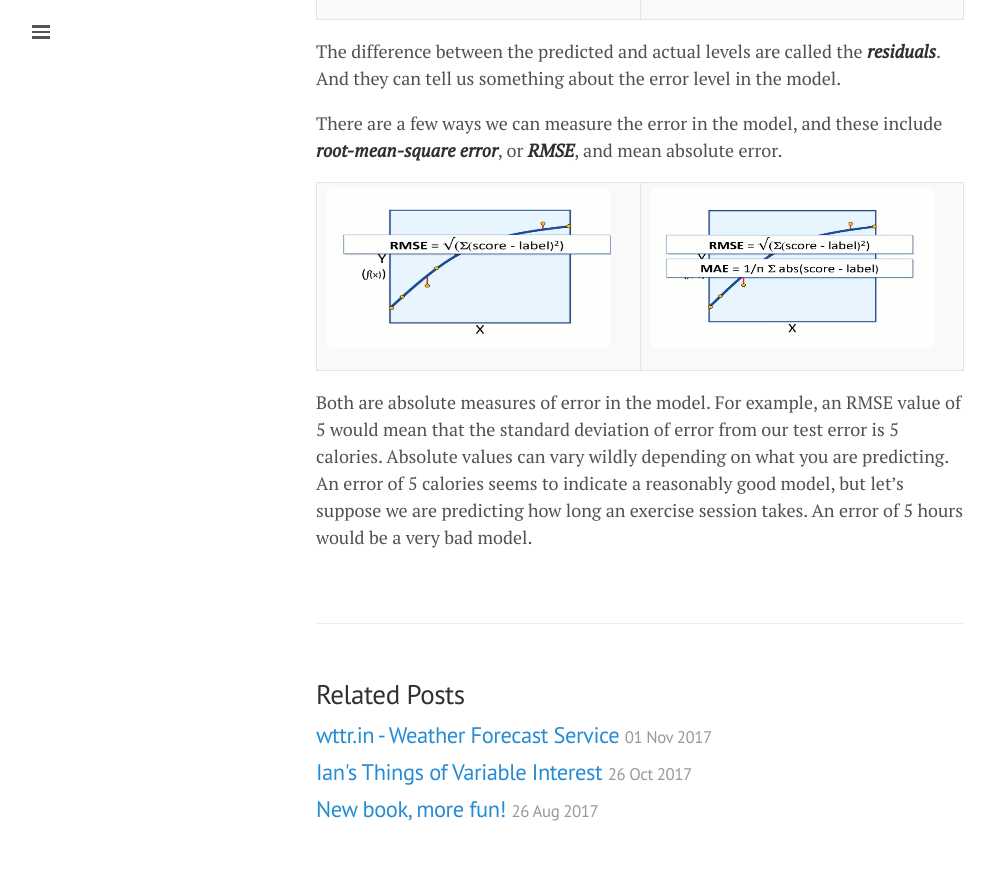
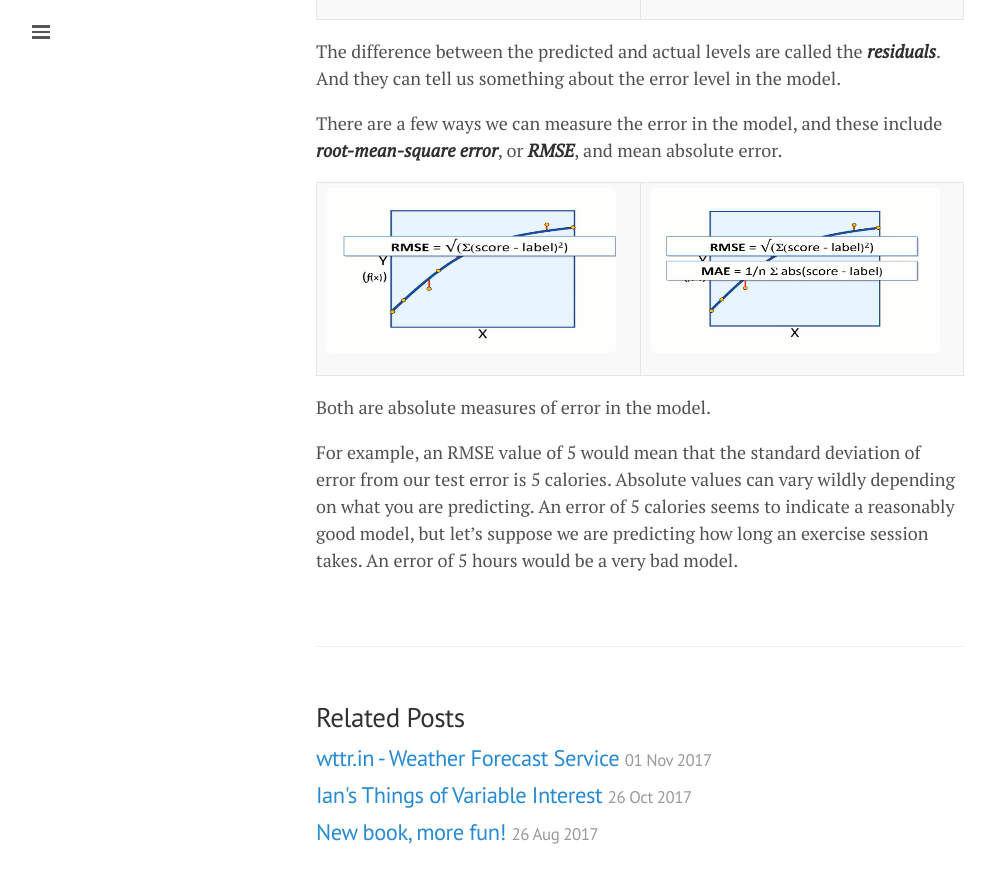
Before and after one commit to lgeurts/lgeurts.github.io, a Jekyll site: the page built from _posts/2018-06-29-artificial-intelligence-basics.md, in a window 1280 px wide and 900 px high, scrolled down 3758 px. Shown: the top 883 px of the window, without its empty margins (0-995 px from the left). Built offline with Jekyll 4.4.1, drawn with Linux system fonts in a browser that asks for light colours; nearby versions of some CDN libraries.

Commit message:
Update 2018-06-29-artificial-intelligence-basics.md

```diff
--- a/_posts/2018-06-29-artificial-intelligence-basics.md
+++ b/_posts/2018-06-29-artificial-intelligence-basics.md
@@ -101,6 +101,8 @@
 There are a few ways we can measure the error in the model, and these include ***root-mean-square error***, or ***RMSE***, and mean absolute error.
 
 :-----------------:|:-----------------:
-<img src="/assets/artificial-intelligence/plotted-chart-5.png" align="left" width="285" height="160" alt="RMSE"> | <img src="/assets/artificial-intelligence/plotted-chart-6.png" align="left" width="285" height="160" alt="MAE">
+<img src="/assets/artificial-intelligence/plotted-chart-5.png" align="left" width="290" height="165" alt="RMSE"> | <img src="/assets/artificial-intelligence/plotted-chart-6.png" align="left" width="290" height="165" alt="MAE">
 
-Both are absolute measures of error in the model. For example, an RMSE value of 5 would mean that the standard deviation of error from our test error is 5 calories. Absolute values can vary wildly depending on what you are predicting. An error of 5 calories seems to indicate a reasonably good model, but let's suppose we are predicting how long an exercise session takes. An error of 5 hours would be a very bad model.
+Both are absolute measures of error in the model.
+
+For example, an RMSE value of 5 would mean that the standard deviation of error from our test error is 5 calories. Absolute values can vary wildly depending on what you are predicting. An error of 5 calories seems to indicate a reasonably good model, but let's suppose we are predicting how long an exercise session takes. An error of 5 hours would be a very bad model.
```
